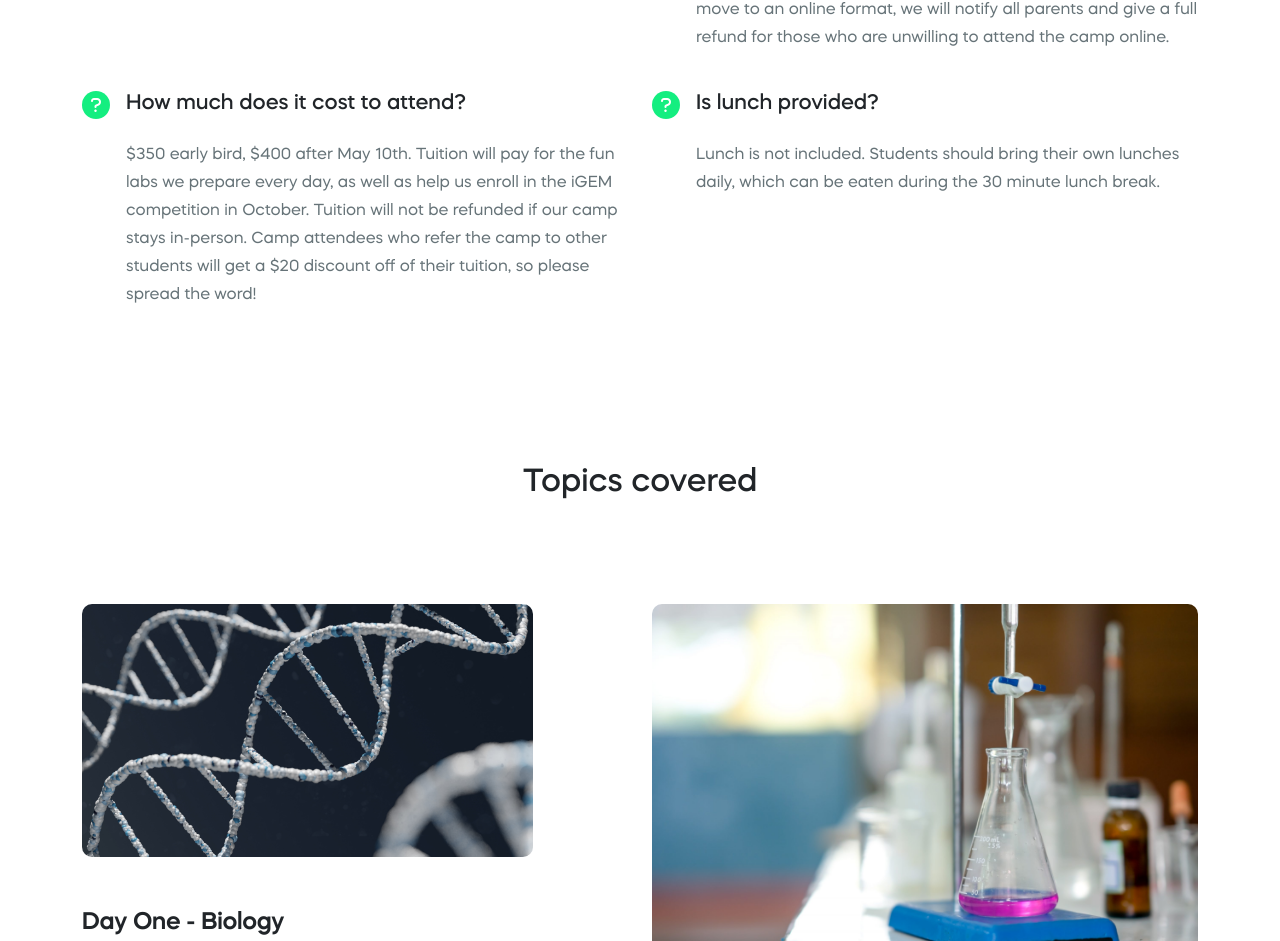
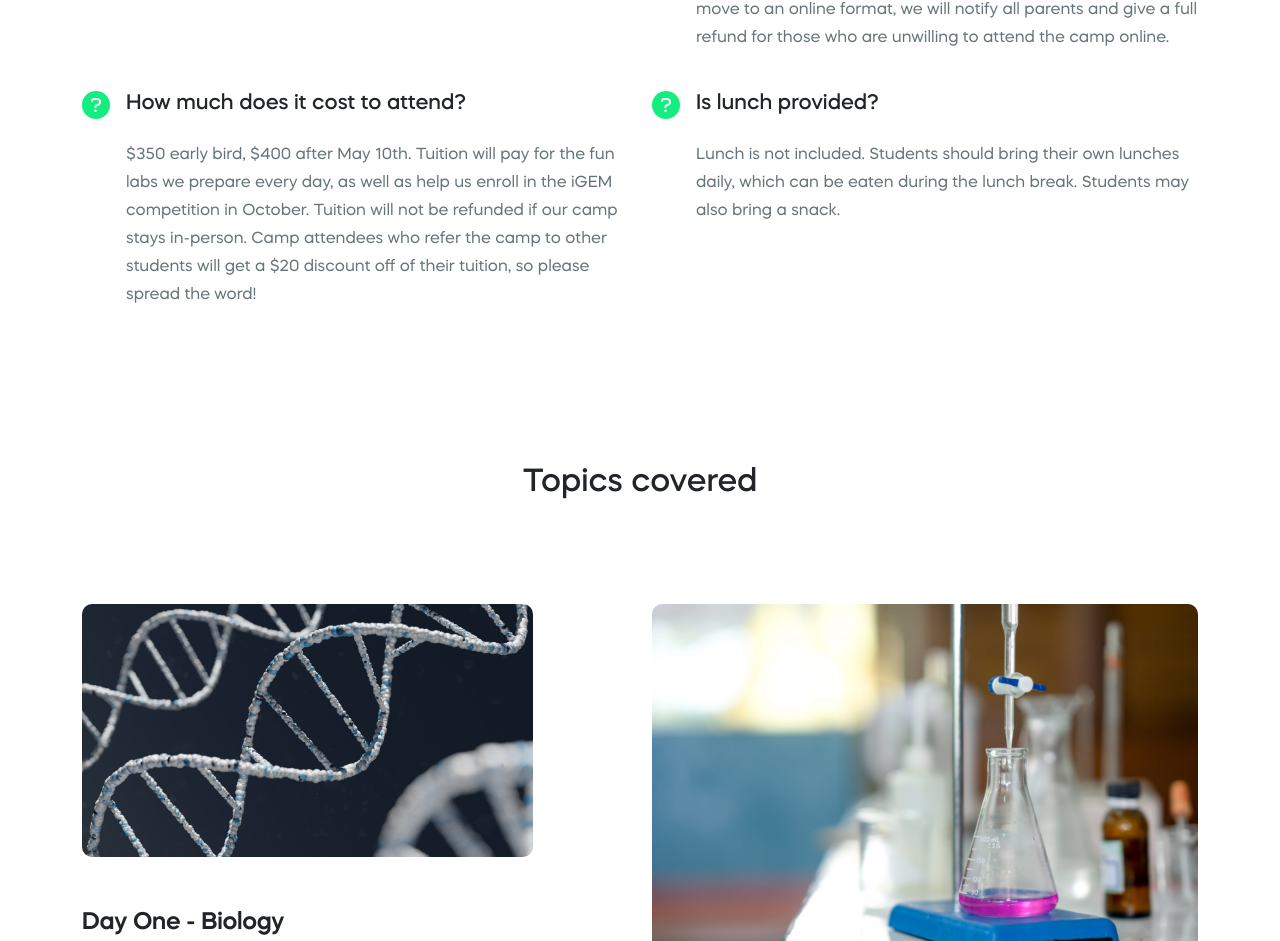
Before and after one commit to melindachang/igem-site-camp, a website built with Vite: page views/camp-info.html in a window 1280 px wide. Shown: the part 2170-3111 px from the top of the page. Built offline with nearby package versions, Linux system fonts and the light colour scheme.

Commit message:
Update camp-info.html

```diff
--- a/views/camp-info.html
+++ b/views/camp-info.html
@@ -339,7 +339,7 @@
                 <div class="">
                   <h4 class="font-size-7 mb-7">Is lunch provided?</h4>
                   <p class="font-size-5 pr-md-10 pr-lg-0 mb-0">
-                    Lunch is not included. Students should bring their own lunches daily, which can be eaten during the 30 minute lunch break.
+                    Lunch is not included. Students should bring their own lunches daily, which can be eaten during the lunch break. Students may also bring a snack.
                   </p>
                 </div>
               </div>
```
